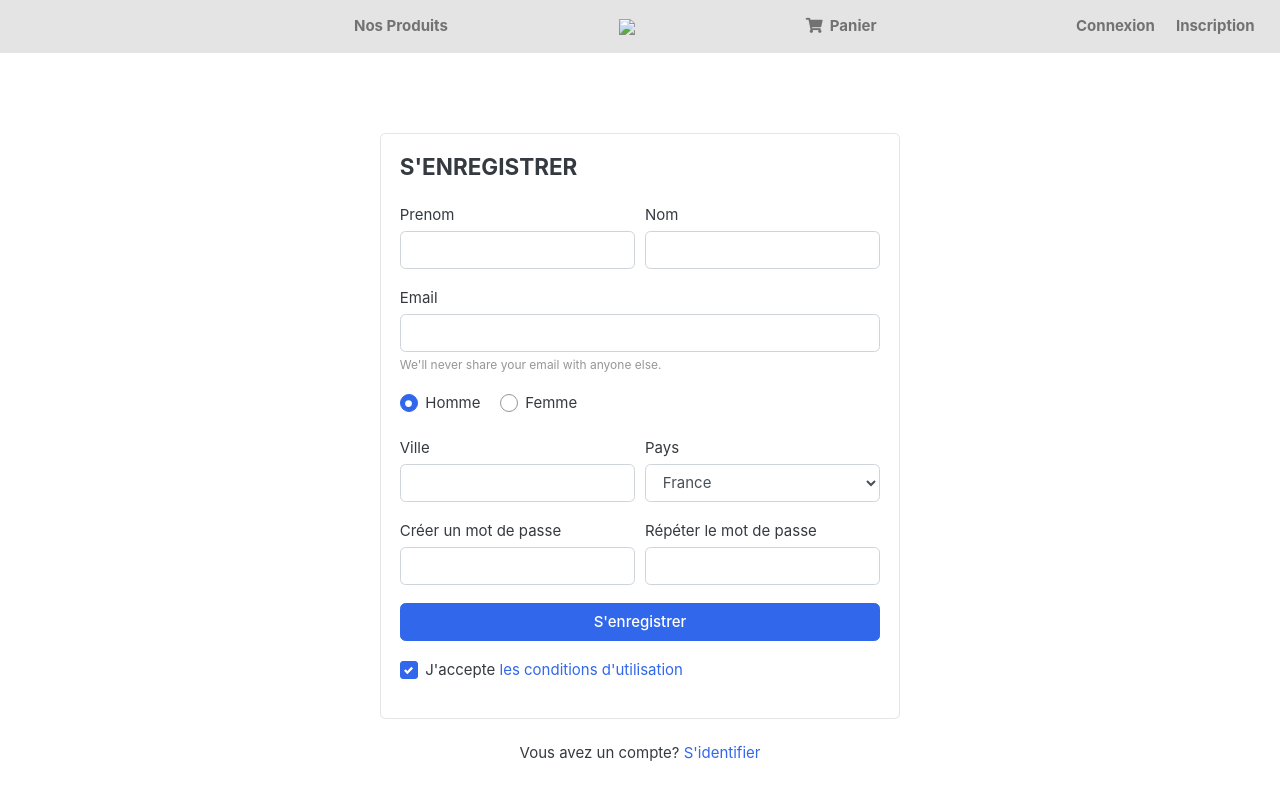
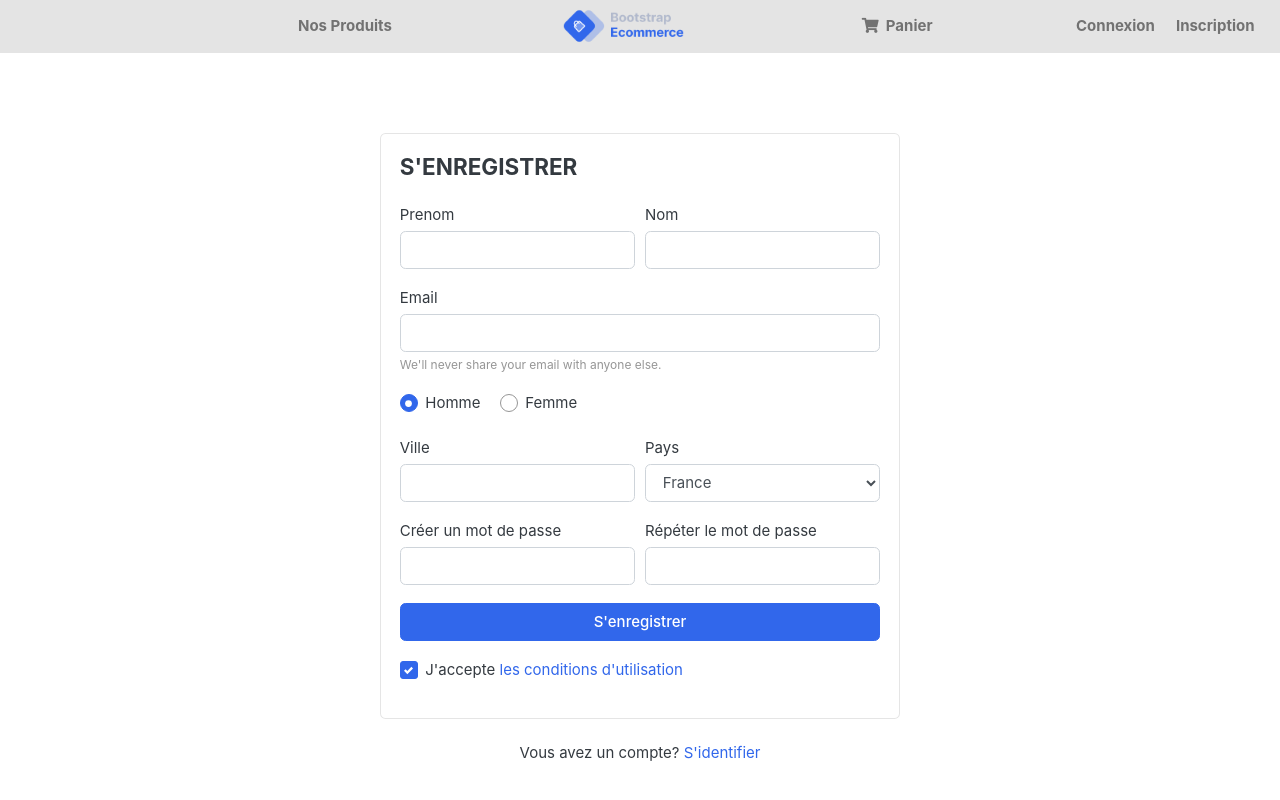
Before and after one commit to OreoFR/Projet-Melin, a plain HTML site: page P3/inscription.html in a window 1280 px wide. Shown: the top 800 px of the page. Drawn offline with Linux system fonts and the light colour scheme; the site is published under a folder, as on GitHub Pages, so addresses that start at the root find nothing; a web font is replaced by a local one.

Commit message:
Update inscription.html

```diff
--- a/P3/inscription.html
+++ b/P3/inscription.html
@@ -55,7 +55,7 @@ $(document).ready(function() {
                 <b><a class="nav-link" href="produits.html">Nos Produits</a></b>
             </li><li class="nav-item my-auto">
                 <a class="nav-link navbar-brand mx-0 d-none d-md-inline" href="index.html">
-                	<img src="/images/logo.png" style="width:128px;">
+                	<img src="../images/logo.png" style="width:128px;">
                 </a>
             </li>
             <li class="nav-item">
```
